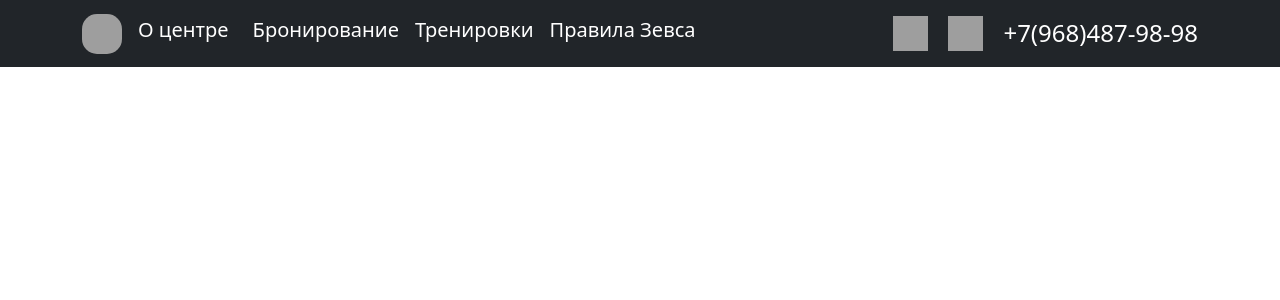
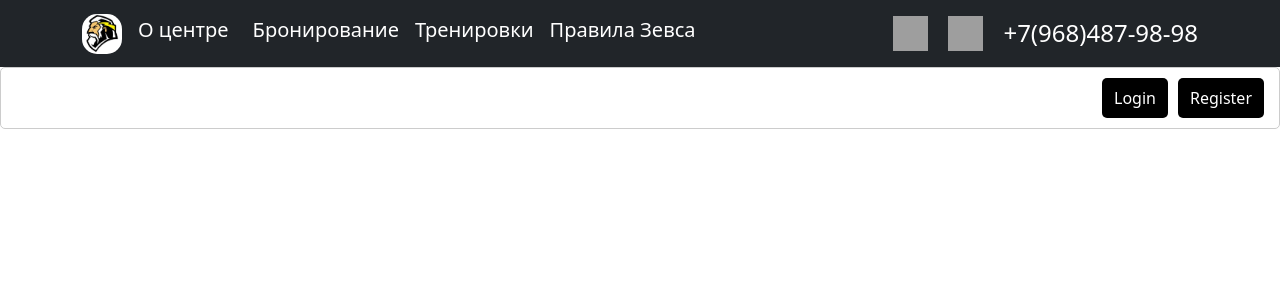
Before and after one commit to alex-arkh-aaa/ZEUS, a Django app: page /bookings/ in a window 1280 px wide. Shown: the top 300 px of the page. Run offline with Django 4.2, Linux system fonts and the light colour scheme; grey boxes are pictures that could not be loaded.

Commit message:
verstka login, auth and register forms

```diff
--- a/zeusproject/templates/bookings.html
+++ b/zeusproject/templates/bookings.html
@@ -2,15 +2,21 @@
 <html lang="en">
 <head>
 	<meta charset="UTF-8">
-	<title>Правила бронирования</title>
-	<link href="https://cdn.jsdelivr.net/npm/bootstrap@5.3.3/dist/css/bootstrap.min.css" rel="stylesheet" integrity="sha384-QWTKZyjpPEjISv5WaRU9OFeRpok6YctnYmDr5pNlyT2bRjXh0JMhjY6hW+ALEwIH" crossorigin="anonymous">
+	<title>Бронирование корта</title>
+	{% load static %}
+	<link rel="stylesheet" href="{% static 'css/style.css' %}">
+	<link href="https://cdn.jsdelivr.net/npm/bootstrap@5.3.3/dist/css/bootstrap.min.css" rel="stylesheet"
+	      integrity="sha384-QWTKZyjpPEjISv5WaRU9OFeRpok6YctnYmDr5pNlyT2bRjXh0JMhjY6hW+ALEwIH" crossorigin="anonymous">
+
 
 </head>
 <body>
 <nav class="navbar navbar-expand-lg navbar-dark bg-dark">
 	<div class="container">
 		<a class="navbar-brand" href="http://127.0.0.1:8000/">
-		    <img style="border-radius: 15px" src="https://sun9-46.userapi.com/impg/ibO03pEGKpRuyRrF3Rehb37zeGY94paXkFow2Q/lAlEooleSZ4.jpg?size=426x422&quality=95&sign=d6bbe1539029a2c5d6bd13bd3c6a6876&type=album" width="40px" height="40px">
+			<img style="border-radius: 15px"
+			     src="{% static 'img/zeus_logo.jpg' %}"
+			     width="40px" height="40px">
 		</a>
 		<a class="navbar-brand" href="http://127.0.0.1:8000/">
 			<h5 class="text-white">О центре</h5>
@@ -52,8 +58,23 @@
 	</div>
 </nav>
 
+<nav class="main-nav">  <!-- navigation menu (шапка сайта) -->
+	{% if request.user.is_authenticated %}
+	<!-- Показать меню для залогиненного пользователя -->
+	<p>Welcome, {{ request.user.username }}!</p>  <!-- Приветствие -->
+	<a href="{% url 'users:logout' %}">Logout</a>  <!-- Ссылка на выход -->
+	<!-- Другие элементы меню для залогиненных пользователей -->
+	{% else %}
+	<!-- Показать меню для незалогиненного пользователя -->
+	<a href="{% url 'users:login' %}">Login</a>  <!-- Ссылка на вход -->
+	<a href="{% url 'users:register' %}">Register</a>  <!-- Ссылка на регистрацию -->
+	<!-- Другие элементы меню для незалогиненных пользователей -->
+	{% endif %}
+</nav>
 
-    <script src="https://cdn.jsdelivr.net/npm/bootstrap@5.3.3/dist/js/bootstrap.bundle.min.js" integrity="sha384-YvpcrYf0tY3lHB60NNkmXc5s9fDVZLESaAA55NDzOxhy9GkcIdslK1eN7N6jIeHz" crossorigin="anonymous"></script>
+<script src="https://cdn.jsdelivr.net/npm/bootstrap@5.3.3/dist/js/bootstrap.bundle.min.js"
+        integrity="sha384-YvpcrYf0tY3lHB60NNkmXc5s9fDVZLESaAA55NDzOxhy9GkcIdslK1eN7N6jIeHz"
+        crossorigin="anonymous"></script>
 
 </body>
 </html>
--- /dev/null
+++ b/zeusproject/zeus_app/static/css/style.css
@@ -0,0 +1,61 @@
+/* Общие стили для навигации */
+.main-nav {
+    display: flex;
+    justify-content: flex-end;
+    align-items: center;
+    /* Добавим немного отступов для общего вида */
+    padding: 10px;
+    border: 1px solid #ccc; /* Общая рамка для навигации */
+    border-radius: 5px; /* Закругленные углы для навигации */
+}
+
+/* Стили для ссылок (общие) */
+.main-nav a {
+    text-decoration: none; /* Убираем подчеркивание */
+    color: #ffffff; /* Темно-серый цвет текста */
+    font-size: 16px; /* Увеличиваем размер текста */
+    padding: 8px 12px; /* Внутренние отступы */
+    margin: 0 5px; /* Внешние отступы (половина от желаемого расстояния между ссылками) */
+    border-radius: 5px; /* Закругленные углы */
+    background-color: #000000; /* Светло-серый фон */
+    transition: background-color 0.3s ease; /* Плавный переход для эффекта затемнения */
+}
+
+/* Стили для ссылок при наведении */
+.main-nav a:hover {
+    background-color: #bbb; /* Более темный серый фон при наведении */
+}
+
+/* Стили для параграфов */
+.main-nav p {
+    color: #000000; /* Темно-серый цвет текста */
+    margin: 0 5px; /* Внешние отступы (половина от желаемого расстояния между ссылками) */
+    /* Рамку убираем */
+    padding: 8px 12px; /* Внутренние отступы */
+    font-size: 20px; /* Увеличиваем размер текста */
+}
+
+/* Стили для мобильных устройств */
+@media (max-width: 768px) {
+    .main-nav {
+        flex-direction: column; /* Вертикальное расположение элементов */
+        align-items: stretch; /* Растягиваем ссылки на всю ширину контейнера */
+        padding: 10px; /* Сделаем padding одинаковым и для ссылок, и для nav */
+        border: 1px solid #ccc; /* Общая рамка для навигации */
+        border-radius: 5px; /* Закругленные углы для навигации */
+    }
+
+    /* Стили для ссылок на мобильных устройствах */
+    .main-nav a {
+        margin: 5px 0; /* Внешние отступы сверху и снизу */
+        display: block; /* Занимаем всю ширину */
+        text-align: center; /* Выравниваем текст по центру */
+    }
+
+    /* Стили для параграфов на мобильных устройствах */
+    .main-nav p {
+        margin: 5px 0; /* Внешние отступы сверху и снизу */
+        display: block; /* Занимаем всю ширину */
+        text-align: center; /* Выравниваем текст по центру */
+    }
+}
--- a/zeusproject/zeusproject/settings.py
+++ b/zeusproject/zeusproject/settings.py
@@ -123,7 +123,7 @@ STATIC_ROOT = BASE_DIR / 'staticfiles'
 # Static files (CSS, JavaScript, Images)
 # https://docs.djangoproject.com/en/4.2/howto/static-files/
 
-STATIC_URL = 'static/'
+STATIC_URL = 'zeus_app/static/'
 
 # Default primary key field type
 # https://docs.djangoproject.com/en/4.2/ref/settings/#default-auto-field
```
Also changed, not shown: zeusproject/templates/booking_rules.html (+18 -2 lines), zeusproject/templates/main_page.html (+6 -3 lines), zeusproject/templates/trainings.html (+25 -4 lines), zeusproject/users/templates/users/login.html (+14 -6 lines), zeusproject/users/templates/users/register.html (+13 -4 lines), zeusproject/db.sqlite3, zeusproject/users/templates/users/home.html (added), zeusproject/zeus_app/static/img/main_photo.jpg (added), zeusproject/zeus_app/static/img/zeus_logo.jpg (added). Lines whose indentation alone changed are shown as unchanged.
